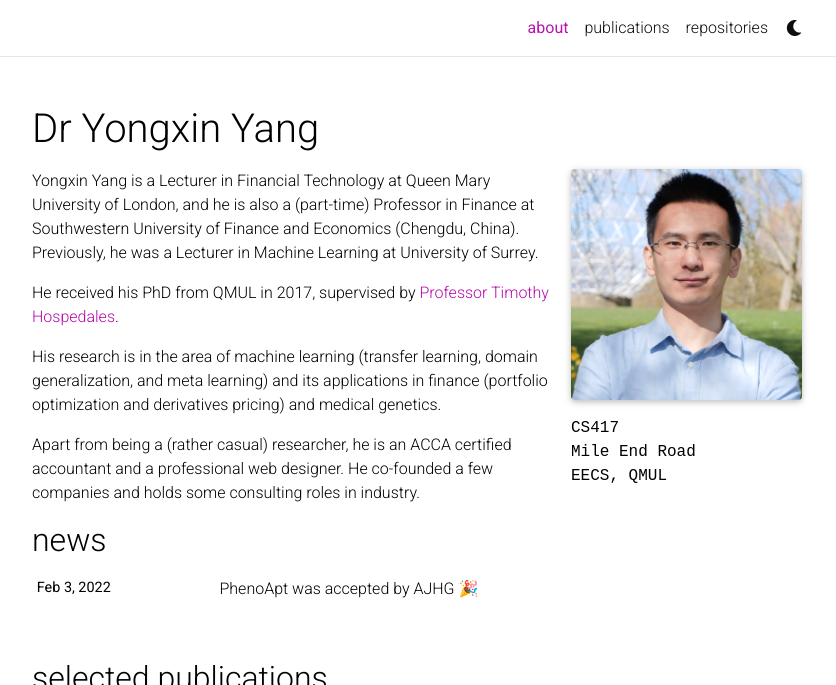
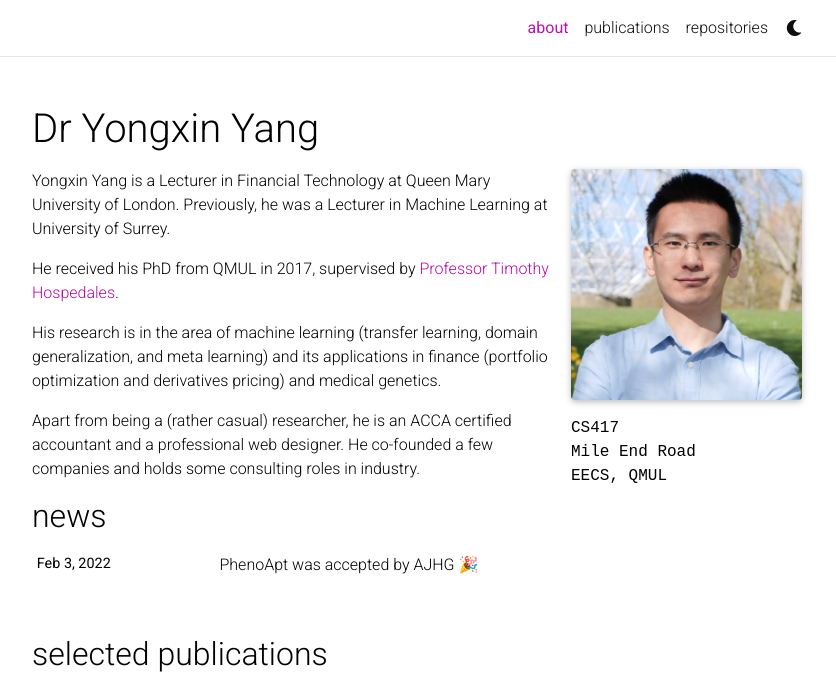
Before and after one commit to wOOL/wool.github.io, a Jekyll site: the page built from _pages/about.md, in a window 1280 px wide and 900 px high, cut to the strip 0-685 px from the top of the window. Shown: the whole strip, without its empty margins (223-1059 px from the left). Built offline with Jekyll 4.4.1, drawn with Linux system fonts in a browser that asks for light colours; full-size pictures stand in for the smaller copies a plugin makes; comment, search, counter and statistics services are not loaded; a style sheet for code colours, icons or effects is not loaded.

Commit message:
Update about.md

```diff
--- a/_pages/about.md
+++ b/_pages/about.md
@@ -18,7 +18,7 @@ selected_papers: true # includes a list of papers marked as "selected={true}"
 social: true  # includes social icons at the bottom of the page
 ---
 
-Yongxin Yang is a Lecturer in Financial Technology at Queen Mary University of London, and he is also a (part-time) Professor in Finance at Southwestern University of Finance and Economics (Chengdu, China). Previously, he was a Lecturer in Machine Learning at University of Surrey.
+Yongxin Yang is a Lecturer in Financial Technology at Queen Mary University of London. Previously, he was a Lecturer in Machine Learning at University of Surrey.
 
 He received his PhD from QMUL in 2017, supervised by [Professor Timothy Hospedales](https://homepages.inf.ed.ac.uk/thospeda/ "The Best PhD Supervisor!").
 
```
